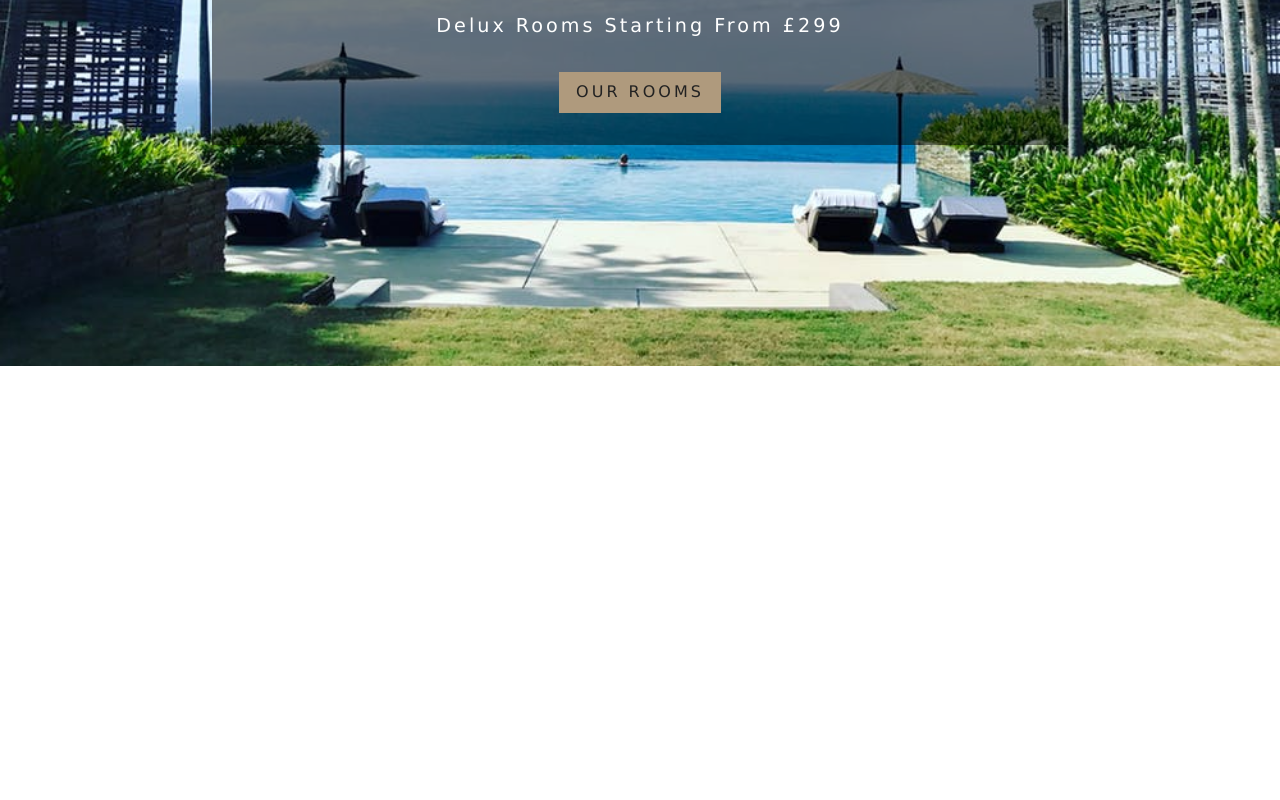
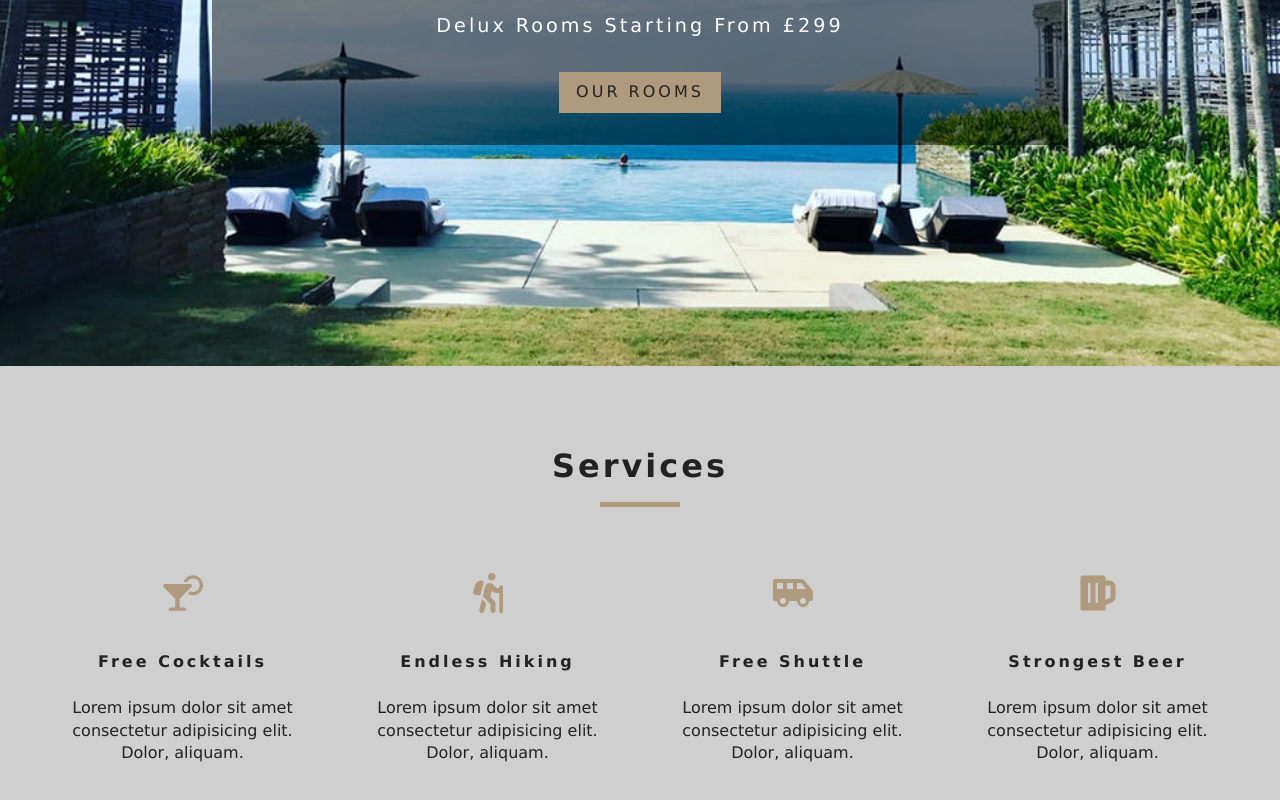
Before and after one commit to yvonnkr/react-beach-resort, a React (Create React App) app: page / in a window 1280 px wide. Shown: the part 434-1234 px from the top of the page. Before the commit the page ends 800 px from the top, so only its background shows below. Built offline with nearby package versions, Linux system fonts and the light colour scheme.

Commit message:
Setup Services Component

```diff
--- a/src/App.css
+++ b/src/App.css
@@ -252,6 +252,7 @@
 }
 .services h6 {
   letter-spacing: var(--mainSpacing);
+  text-transform: capitalize;
 }
 .services p {
   width: 80%;
--- /dev/null
+++ b/src/components/Services.js
@@ -0,0 +1,50 @@
+import React, { Component } from 'react';
+import { FaCocktail, FaHiking, FaShuttleVan, FaBeer } from 'react-icons/fa';
+import Title from './Title';
+
+export default class Services extends Component {
+  state = {
+    services: [
+      {
+        icon: <FaCocktail />,
+        title: 'Free cocktails',
+        info:
+          'Lorem ipsum dolor sit amet consectetur adipisicing elit. Dolor, aliquam.'
+      },
+      {
+        icon: <FaHiking />,
+        title: 'Endless hiking',
+        info:
+          'Lorem ipsum dolor sit amet consectetur adipisicing elit. Dolor, aliquam.'
+      },
+      {
+        icon: <FaShuttleVan />,
+        title: 'Free shuttle',
+        info:
+          'Lorem ipsum dolor sit amet consectetur adipisicing elit. Dolor, aliquam.'
+      },
+      {
+        icon: <FaBeer />,
+        title: 'Strongest Beer',
+        info:
+          'Lorem ipsum dolor sit amet consectetur adipisicing elit. Dolor, aliquam.'
+      }
+    ]
+  };
+  render() {
+    return (
+      <section className='services'>
+        <Title title='services' />
+        <div className='services-center'>
+          {this.state.services.map((item, index) => (
+            <article key={index} className='service'>
+              <span>{item.icon}</span>
+              <h6>{item.title}</h6>
+              <p>{item.info}</p>
+            </article>
+          ))}
+        </div>
+      </section>
+    );
+  }
+}
--- /dev/null
+++ b/src/components/Title.js
@@ -0,0 +1,12 @@
+import React from 'react';
+
+const Title = ({ title }) => {
+  return (
+    <div className='section-title'>
+      <h4>{title}</h4>
+      <div></div>
+    </div>
+  );
+};
+
+export default Title;
--- a/src/pages/Home.js
+++ b/src/pages/Home.js
@@ -1,17 +1,24 @@
-import React from 'react';
+import React, { Fragment } from 'react';
 import Hero from './../components/Hero';
 import { Link } from 'react-router-dom';
 import Banner from '../components/Banner';
+import Services from '../components/Services';
 
 const Home = () => {
   return (
+    <Fragment>
       <Hero>
-      <Banner title='luxurious rooms' subtitle='delux rooms starting from £299'>
+        <Banner
+          title='luxurious rooms'
+          subtitle='delux rooms starting from £299'
+        >
           <Link to='/rooms' className='btn-primary'>
             our rooms
           </Link>
         </Banner>
       </Hero>
+      <Services />
+    </Fragment>
   );
 };
 
```
Lines whose indentation alone changed are shown as unchanged.
